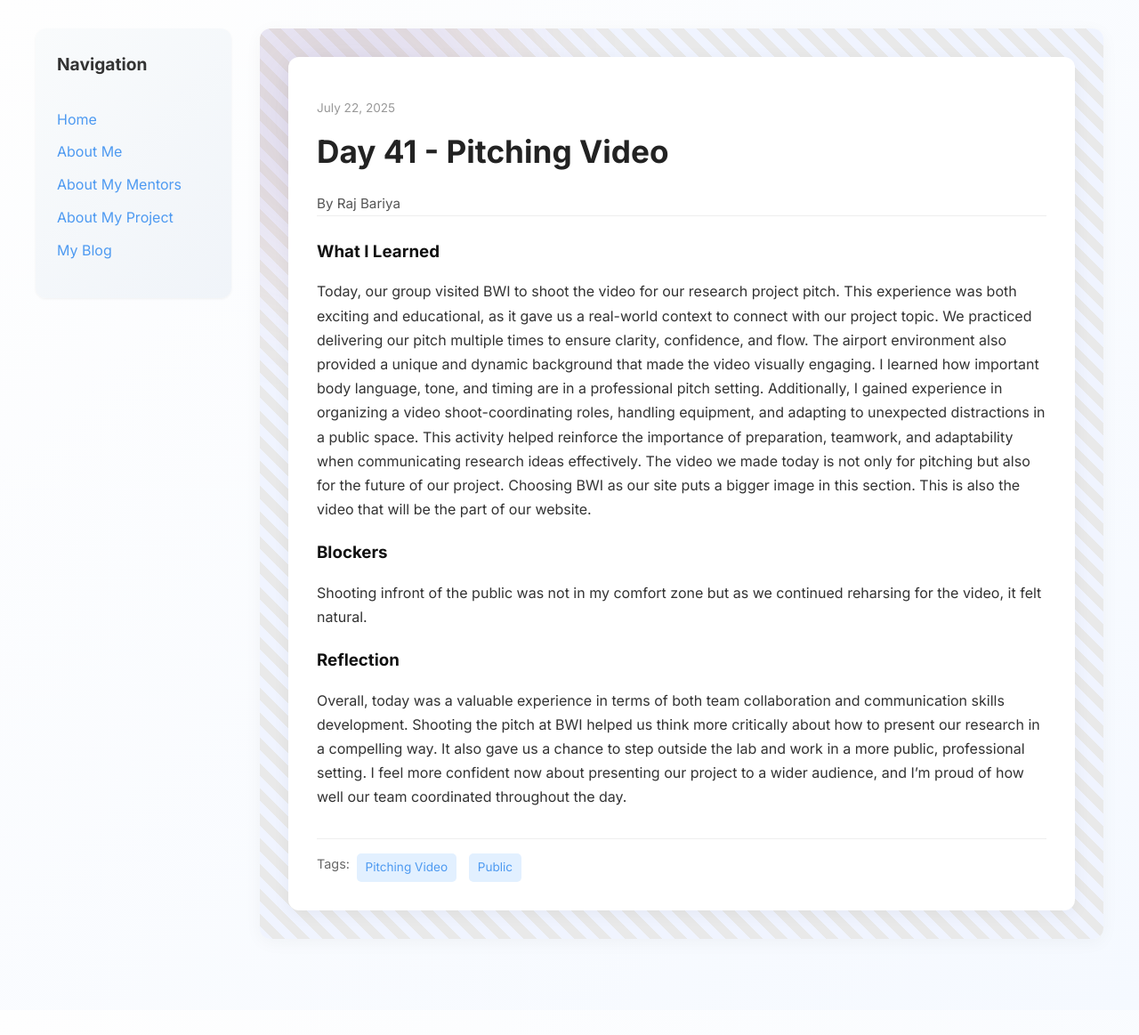
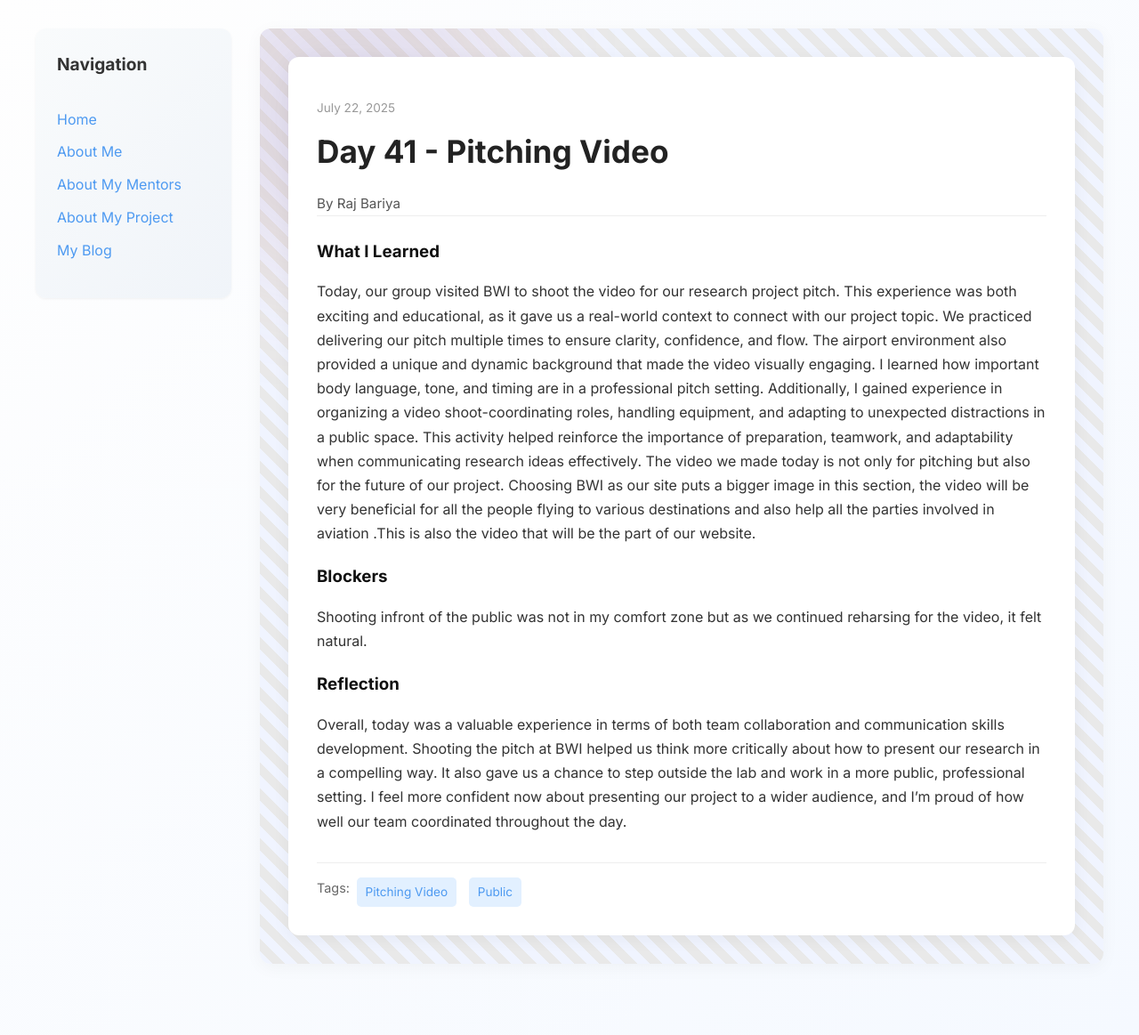
Before and after one commit to rajbariyaa/rajbariyaa.github.io, a Jekyll site: the page built from _posts/2025-07-22-day-41.md, in a window 1280 px wide. Shown: the whole page at 89% size. Built offline with Jekyll 4.4.1, drawn with Linux system fonts in a browser that asks for light colours; before the commit the page ends 1135 px from its top, so only the background shows below that.

Commit message:
Update 2025-07-22-day-41.md

```diff
--- a/_posts/2025-07-22-day-41.md
+++ b/_posts/2025-07-22-day-41.md
@@ -6,7 +6,7 @@ author: Raj Bariya
 permalink: /day41.html
 tags: ["Pitching Video", "Public"]
 what_i_learned: |
-  Today, our group visited BWI to shoot the video for our research project pitch. This experience was both exciting and educational, as it gave us a real-world context to connect with our project topic. We practiced delivering our pitch multiple times to ensure clarity, confidence, and flow. The airport environment also provided a unique and dynamic background that made the video visually engaging. I learned how important body language, tone, and timing are in a professional pitch setting. Additionally, I gained experience in organizing a video shoot-coordinating roles, handling equipment, and adapting to unexpected distractions in a public space. This activity helped reinforce the importance of preparation, teamwork, and adaptability when communicating research ideas effectively. The video we made today is not only for pitching but also for the future of our project. Choosing BWI as our site puts a bigger image in this section. This is also the video that will be the part of our website.
+  Today, our group visited BWI to shoot the video for our research project pitch. This experience was both exciting and educational, as it gave us a real-world context to connect with our project topic. We practiced delivering our pitch multiple times to ensure clarity, confidence, and flow. The airport environment also provided a unique and dynamic background that made the video visually engaging. I learned how important body language, tone, and timing are in a professional pitch setting. Additionally, I gained experience in organizing a video shoot-coordinating roles, handling equipment, and adapting to unexpected distractions in a public space. This activity helped reinforce the importance of preparation, teamwork, and adaptability when communicating research ideas effectively. The video we made today is not only for pitching but also for the future of our project. Choosing BWI as our site puts a bigger image in this section, the video will be very beneficial for all the people flying to various destinations and also help all the parties involved in aviation .This is also the video that will be the part of our website.
 
 blockers: |
   Shooting infront of the public was not in my comfort zone but as we continued reharsing for the video, it felt natural.
```
